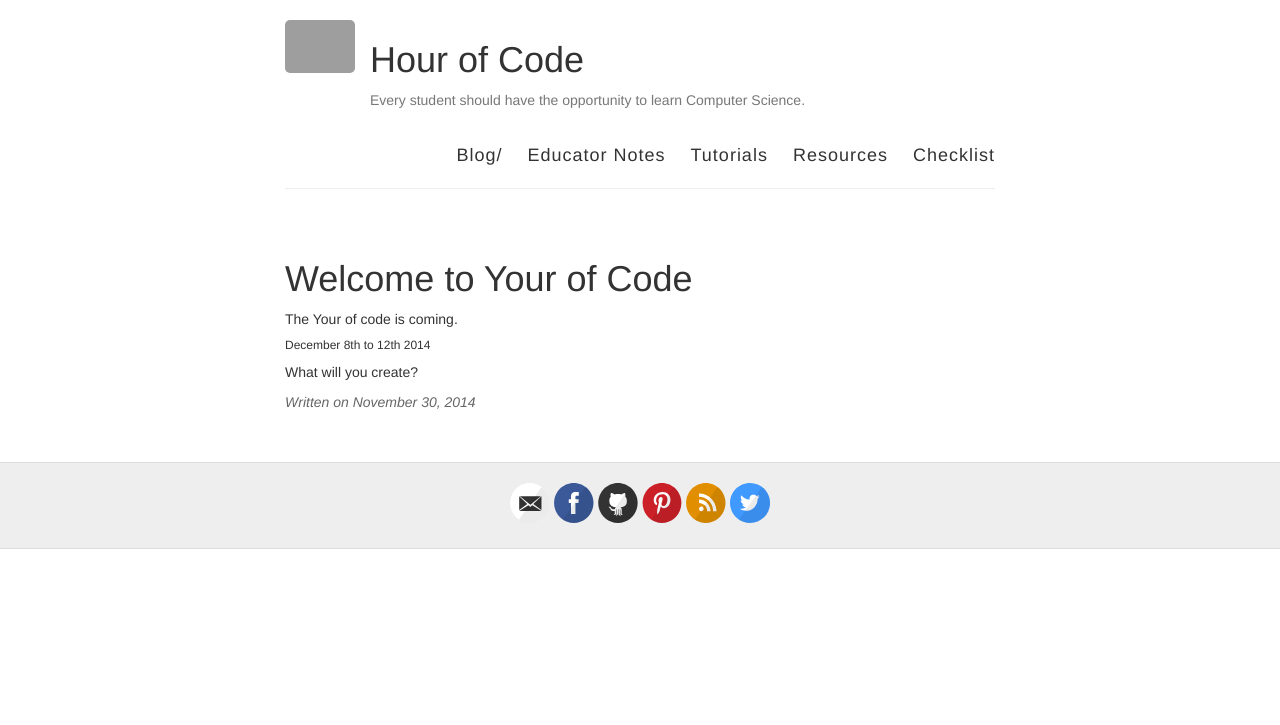
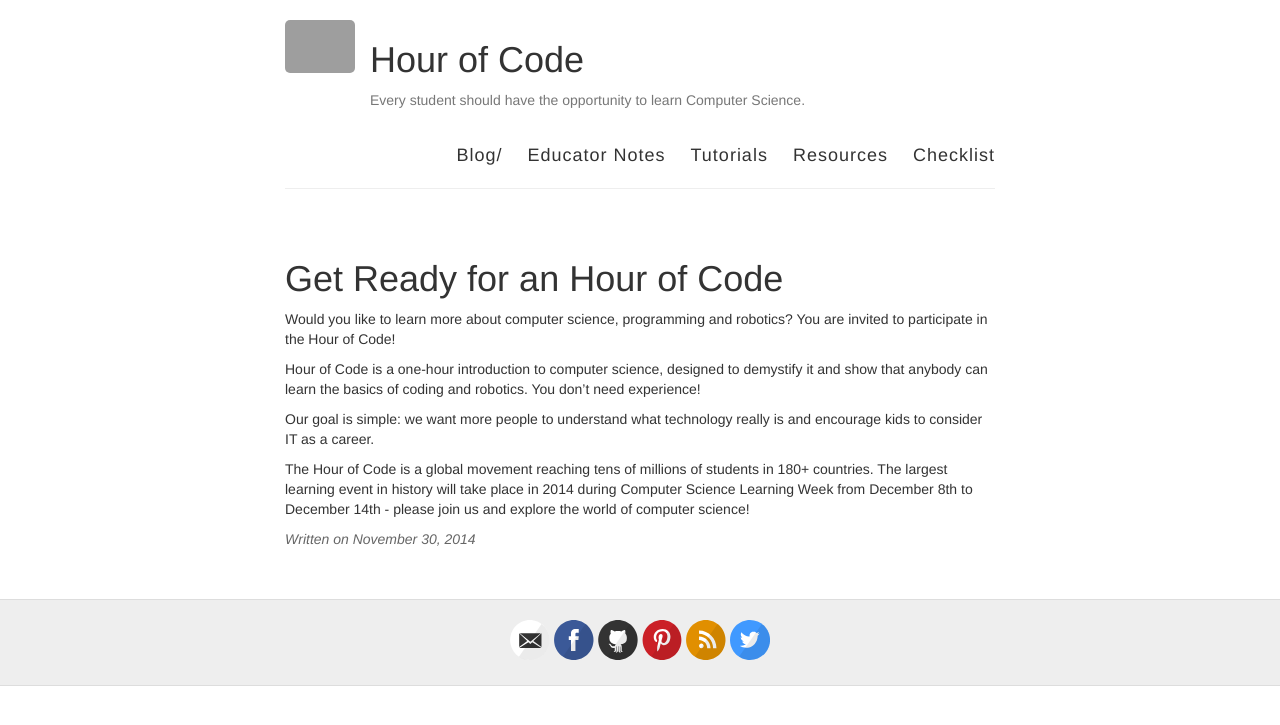
Before and after one commit to roachhd/kids-code-hour, a Jekyll site: the page built from _posts/2014-11-30-hello-world.md, in a window 1280 px wide. Shown: the top 725 px of the page. Built offline with Jekyll 4.4.1, drawn with Linux system fonts in a browser that asks for light colours; some web fonts are replaced; a style sheet for code colours, icons or effects is not loaded; grey boxes are pictures that could not be loaded.

Commit message:
Update 2014-11-30-hello-world.md

```diff
--- a/_posts/2014-11-30-hello-world.md
+++ b/_posts/2014-11-30-hello-world.md
@@ -1,10 +1,12 @@
 ---
 layout: post
-title: Welcome to Your of Code
+title: Get Ready for an Hour of Code
 ---
 
-The Your of code is coming.
+Would you like to learn more about computer science, programming and robotics? You are invited to participate in the Hour of Code!
 
-###### December 8th to 12th 2014
+Hour of Code is a one-hour introduction to computer science, designed to demystify it and show that anybody can learn the basics of coding and robotics. You don't need experience!
 
-What will you create?
+Our goal is simple: we want more people to understand what technology really is and encourage kids to consider IT as a career.
+
+The Hour of Code is a global movement reaching tens of millions of students in 180+ countries. The largest learning event in history will take place in 2014 during Computer Science Learning Week from December 8th to December 14th - please join us and explore the world of computer science!
```
